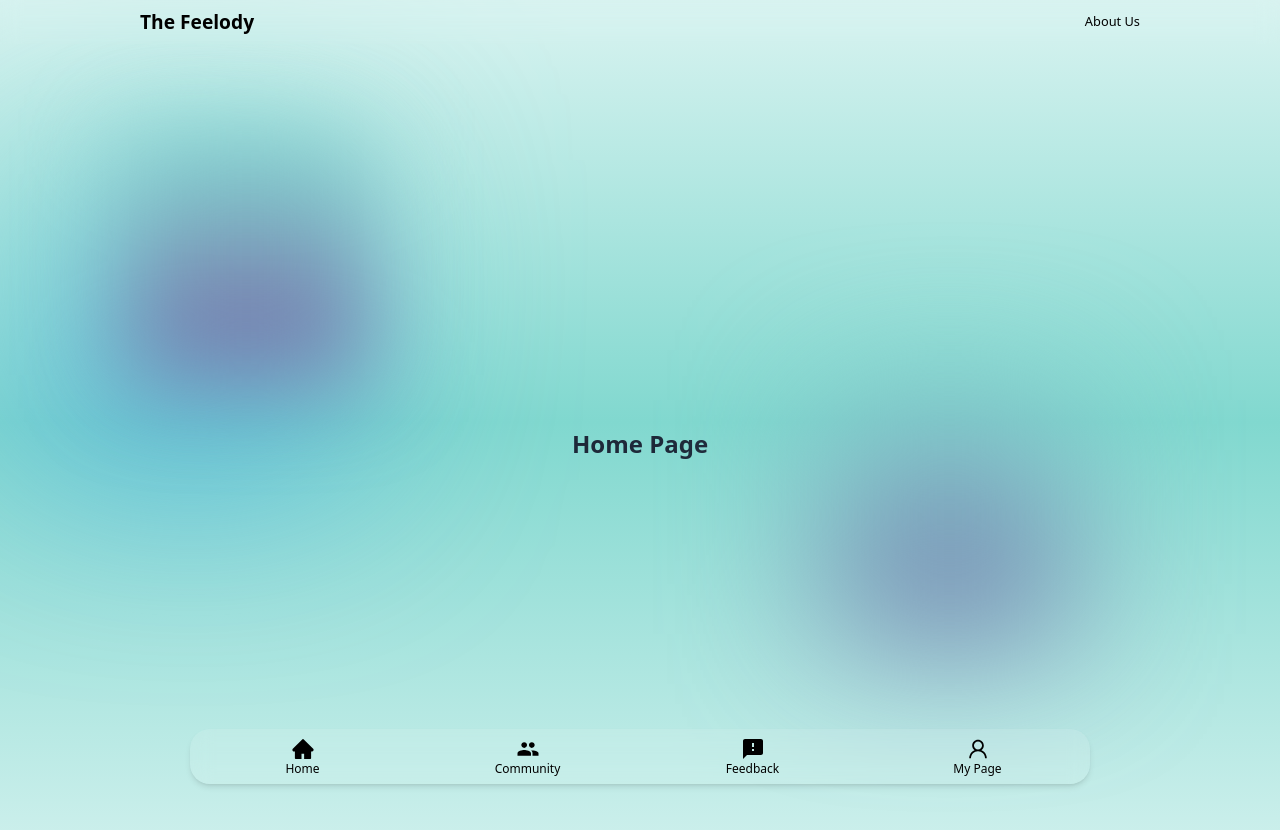
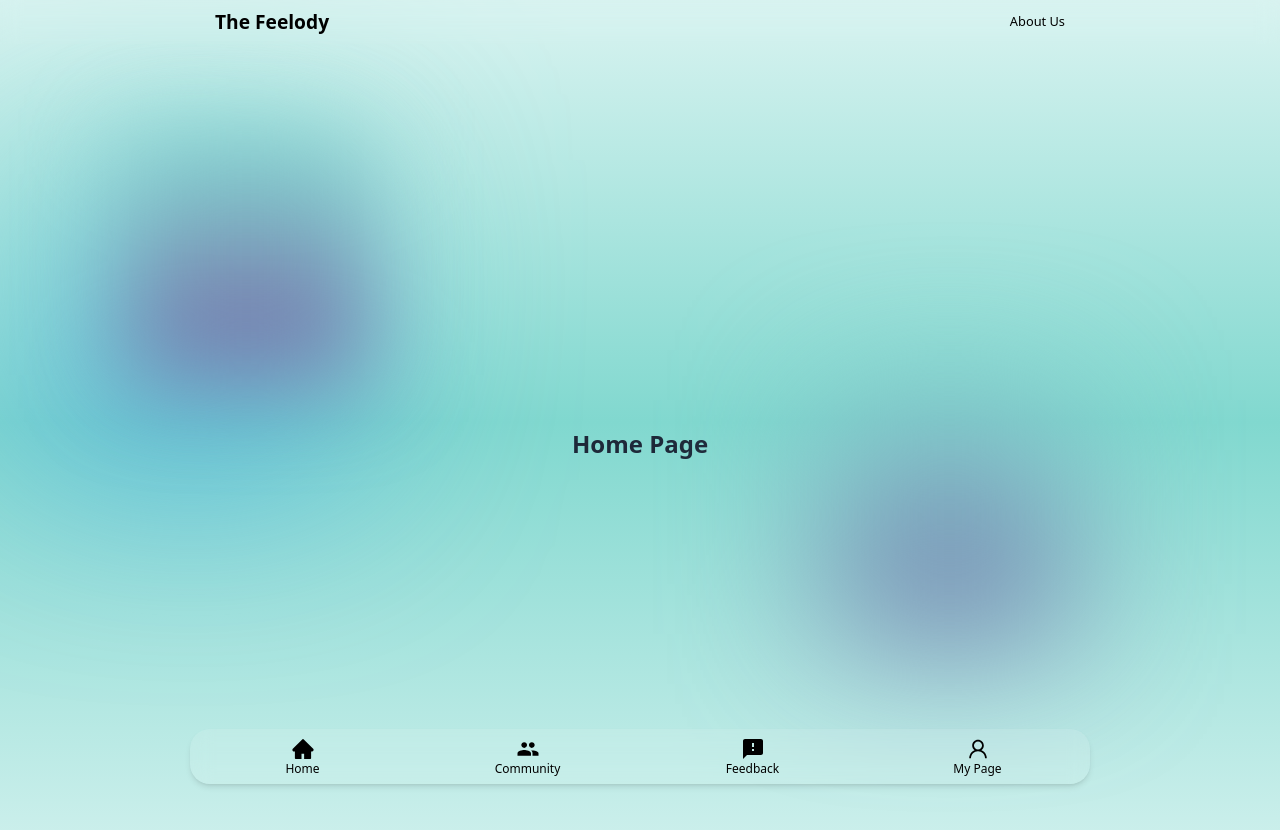
Before and after one commit to GDG-on-Campus-KNU/4th-SC-Team-6-FE, a React (Vite) app: page / in a window 1280 px wide. Shown: the top 830 px of the page. Built offline with nearby package versions, Linux system fonts and the light colour scheme.

Commit message:
style: header max width 수정

```diff
--- a/src/components/Header.tsx
+++ b/src/components/Header.tsx
@@ -3,7 +3,7 @@ import { Link } from 'react-router-dom';
 export default function Header() {
   return (
     <div className="relative top-0 left-0 z-[11] h-[44px] w-full px-4 backdrop-blur-[10px]">
-      <nav className="mx-auto flex h-full max-w-[1000px] items-center">
+      <nav className="mx-auto flex h-full max-w-[850px] items-center">
         <Link to="/" className="mr-auto text-[1.2rem] font-extrabold">
           The Feelody
         </Link>
```
